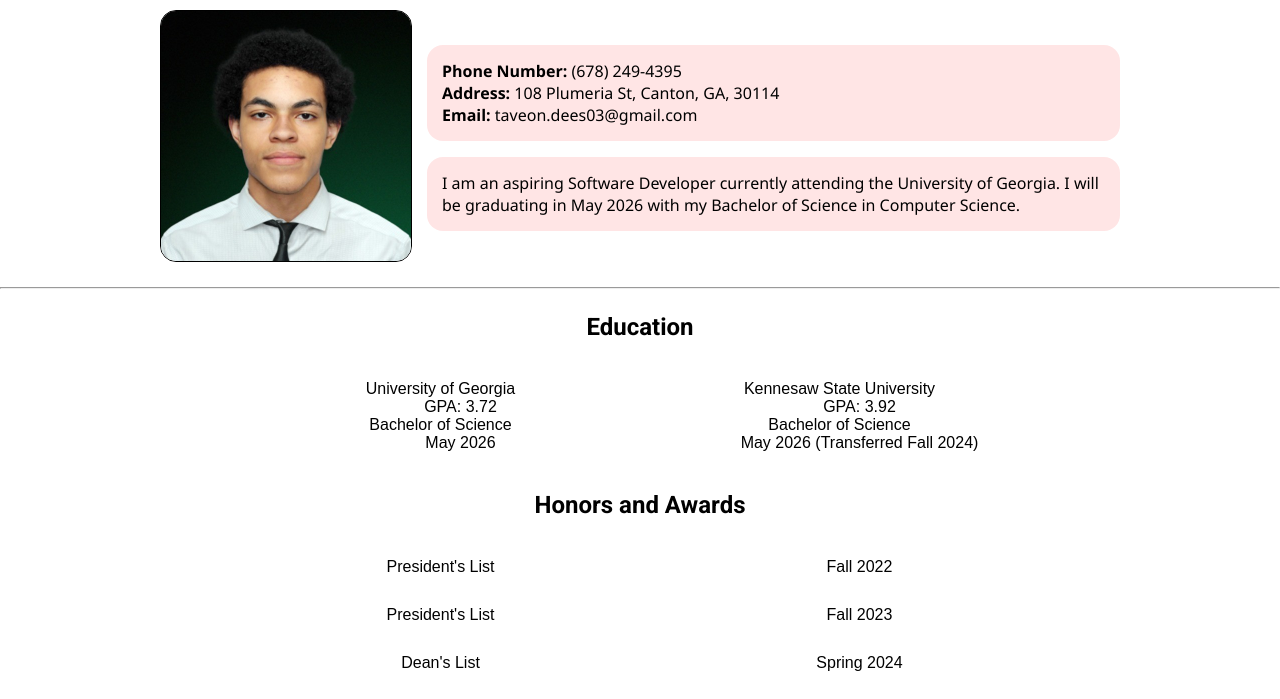
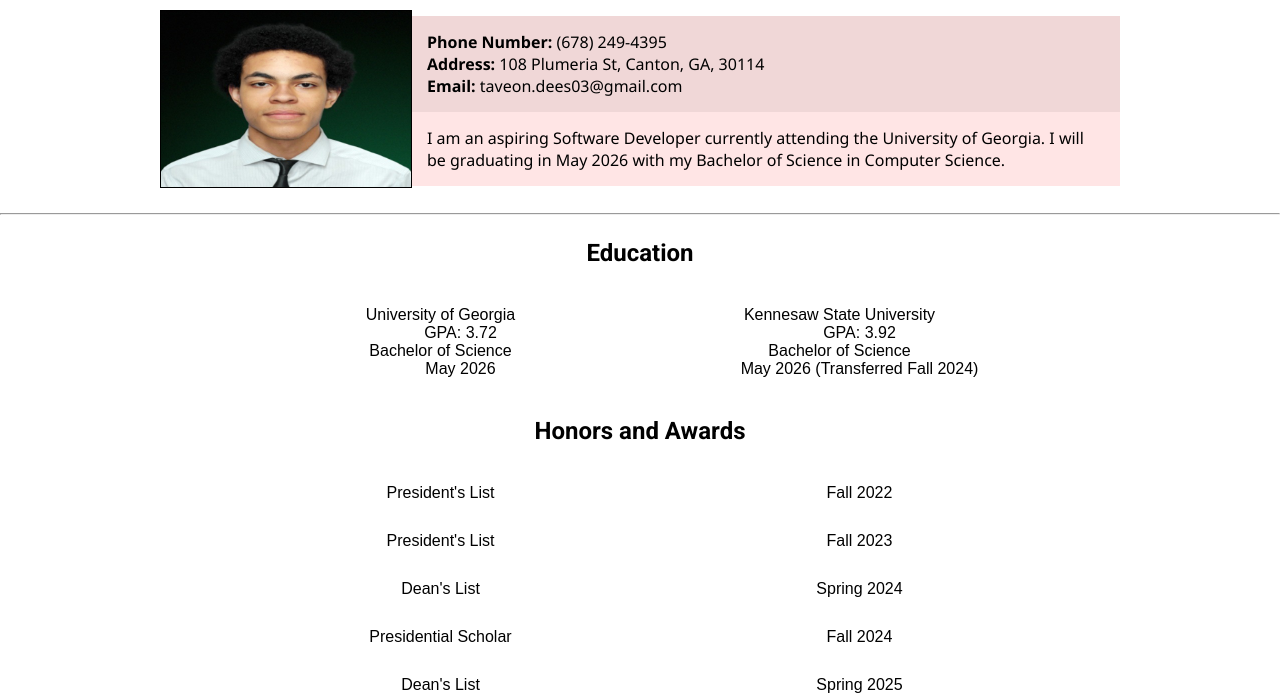
Before and after one commit to tdees4/tdees4.github.io, a website: page index.html in a window 1280 px wide. Shown: the part 77-776 px from the top of the page. Drawn offline with Linux system fonts and the light colour scheme.

Commit message:
changed splash to blocky style

```diff
--- a/css/style.css
+++ b/css/style.css
@@ -62,7 +62,6 @@ footer > a:hover {
   justify-content: center;
   align-items: center;
   height: 1fr;
-  gap: 15px;
   margin: 0 auto;
   width: 75%;
 }
@@ -79,14 +78,15 @@ header h1 {
 
 header img {
   border: solid 1px black;
-  border-radius: 1em;
   flex: 1;
+  height: 11em;
 }
 
 .address {
   font-family: 'Segoe UI', Tahoma, Geneva, Verdana, sans-serif;
-  background-color: rgb(255, 229, 229);
-  border-radius: 1em;
+  background-color: rgb(240, 215, 215);
+  margin: 0;
+  height: 100%;
   padding: 15px;
   flex: 1;
 }
@@ -94,7 +94,8 @@ header img {
 .tagline {
   font-family: 'Segoe UI', Tahoma, Geneva, Verdana, sans-serif;
   background-color: rgb(255, 229, 229);
-  border-radius: 1em;
+  margin: 0;
+  height: 100%;
   padding: 15px;
   flex: 2;
 }
@@ -189,6 +190,10 @@ section a:hover {
       display: grid;
       grid-template-columns: 1fr;
     }
+
+    .profile {
+      flex-direction: column;
+    }
 }
 
 /**************   Contact Page   *****************/
```
